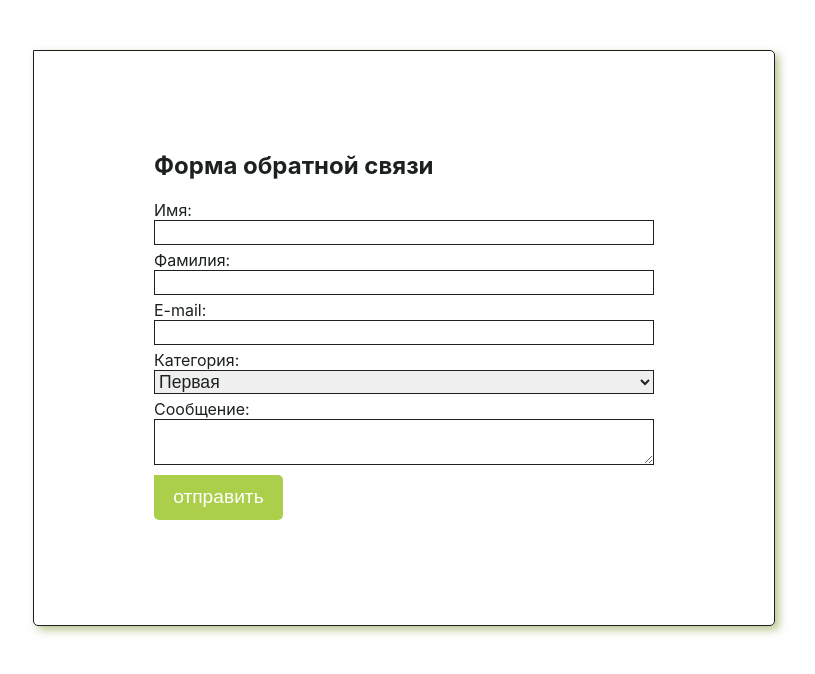
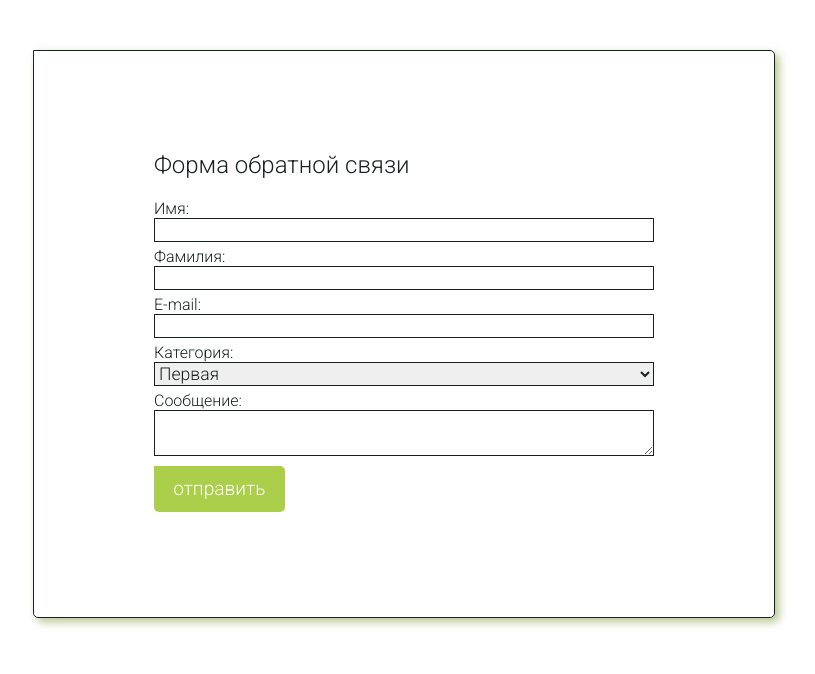
Before and after one commit to tric-itpc/task-frontend, a React (Create React App) app: page / in a window 1280 px wide. Shown: the top 674 px of the page, without its empty margins (236-1051 px from the left). Built offline with nearby package versions, Linux system fonts and the light colour scheme.

Commit message:
add Roboto font

```diff
--- a/src/index.css
+++ b/src/index.css
@@ -1,11 +1,23 @@
+@import url("https://fonts.googleapis.com/css2?family=Roboto:wght@300;400&display=swap");
+
 body {
   margin: 0;
-  font-family: -apple-system, BlinkMacSystemFont, "Segoe UI", "Roboto", "Oxygen", "Ubuntu", "Cantarell", "Fira Sans",
-    "Droid Sans", "Helvetica Neue", sans-serif;
+  font-family: "Roboto", sans-serif;
   -webkit-font-smoothing: antialiased;
   -moz-osx-font-smoothing: grayscale;
 }
 
 * {
   color: rgb(27, 32, 33);
+  font-weight: 300;
 }
+
+input,
+textarea,
+input::placeholder,
+select,
+select::placeholder,
+option,
+button {
+  font-family: inherit;
+}
```
